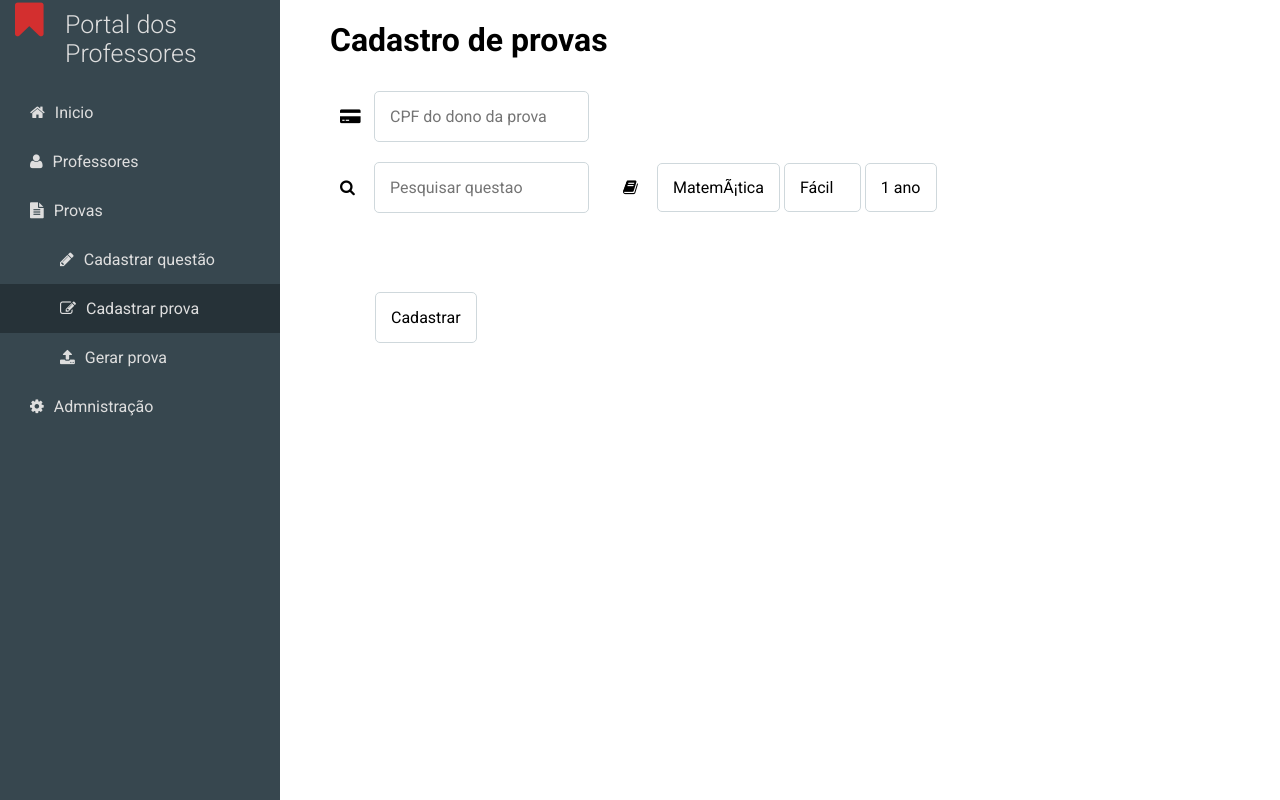
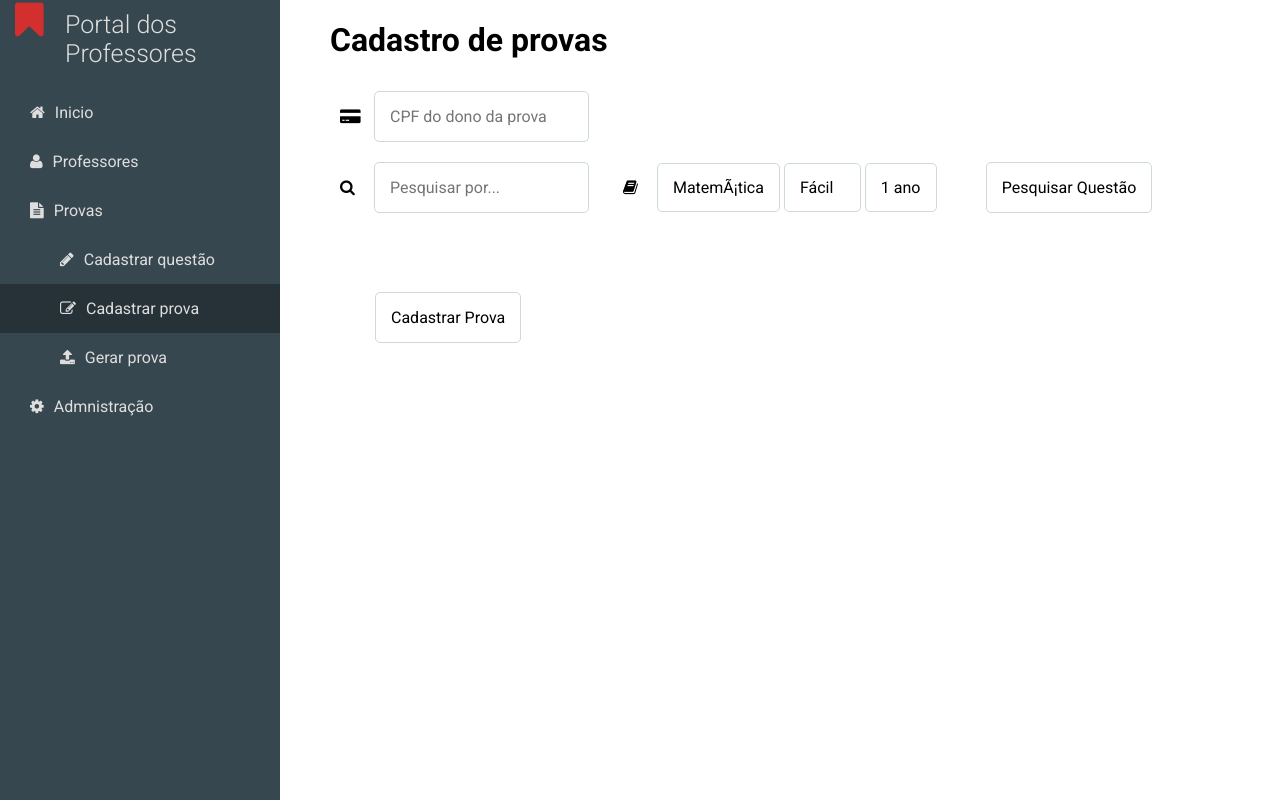
Before and after one commit to geraldo-fada/CadastroEscolar, a PHP site: page /cadastroProva.php in a window 1280 px wide. Run offline with PHP 8.4, Linux system fonts and the light colour scheme; data comes from the database, SQL or seed files in the repository.

Commit message:
Troca do "onblur" por um botão para pesquisas

```diff
--- a/public/cadastroProva.php
+++ b/public/cadastroProva.php
@@ -18,8 +18,7 @@
         <!-- PROCURAR QUESTAO -->
         <div class="form-input">
           <i class="fa fa-search" aria-hidden="true"></i>
-          <input type="text" name="nome_questao" maxlength="50" placeholder="Pesquisar questao"
-          onblur="getQuestaoProva();">
+          <input type="text" name="nome_questao" maxlength="50" placeholder="Pesquisar por..." />
         </div>
 
         <!-- DISCIPLINA -->
@@ -43,13 +42,15 @@
             <option>2 ano</option>
             <option>3 ano</option>
           </select>
+
+          <input type="button" value="Pesquisar Questão" onclick="getQuestaoProva();" />
         </div>
         <div id="query_table"></div>
 
         <br>
 
         <!-- CADASTRO -->
-        <input type="submit" name="cadastrar" value="Cadastrar">
+        <input type="submit" name="cadastrar" value="Cadastrar Prova">
 
       </form>
 
--- a/public/consultaDisciplina.php
+++ b/public/consultaDisciplina.php
@@ -8,13 +8,14 @@
       <div class="form-input">
          <i class="fa fa-search" aria-hidden="true"></i>
          <!-- INPUT -->
-         <input type="text" name="pesquisa" maxlength="10" placeholder="Pesquisar por..." size="50"
-                onblur="consultarCampo('Disciplina');">
+         <input type="text" name="pesquisa" maxlength="10" placeholder="Pesquisar por..." size="50" />
 
          <select name="campo">
             <option value="nome">Nome</option>
             <option value="tudo">Tudo</option>
          </select>
+
+         <input type="button" value="Pesquisar" onclick="consultarCampo('Disciplina');" />
       </div>
       <div id="query_validate_check"></div>
       <div id="resultado_query"></div>
--- a/public/consultaProfessor.php
+++ b/public/consultaProfessor.php
@@ -8,8 +8,7 @@
       <div class="form-input">
          <i class="fa fa-search" aria-hidden="true"></i>
          <!-- INPUT -->
-         <input type="text" name="pesquisa" maxlength="255" required="true" placeholder="Pesquisar por..." size="50"
-                onblur="consultarCampo('Professor');">
+         <input type="text" name="pesquisa" maxlength="255" placeholder="Pesquisar por..." size="50" />
 
          <select name="campo">
             <option value="cpf">CPF</option>
@@ -17,7 +16,10 @@
             <option value="disciplina_nome">Disciplina</option>
             <option value="turma_nome">Turma</option>
          </select>
+
+         <input type="button" value="Pesquisar" onclick="consultarCampo('Professor');"/>
       </div>
+
       <div id="query_validate_check"></div>
       <div id="resultado_query"></div>
 
--- a/public/consultaTurma.php
+++ b/public/consultaTurma.php
@@ -8,13 +8,14 @@
       <div class="form-input">
          <i class="fa fa-search" aria-hidden="true"></i>
          <!-- INPUT -->
-         <input type="text" name="pesquisa" maxlength="6" placeholder="Pesquisar por..." size="50"
-                onblur="consultarCampo('Turma');">
+         <input type="text" name="pesquisa" maxlength="6" placeholder="Pesquisar por..." size="50" />
 
          <select name="campo">
             <option value="nome">Nome</option>
             <option value="tudo">Tudo</option>
          </select>
+
+         <input type="button" value="Pesquisar" onclick="consultarCampo('Turma');">
       </div>
       <div id="query_validate_check"></div>
       <div id="resultado_query"></div>
--- a/public/geraProva.php
+++ b/public/geraProva.php
@@ -9,14 +9,13 @@
       <div class="form-input">
          <i class="fa fa-search" aria-hidden="true"></i>
          <!-- INPUT -->
-          <input type="text" name="pesquisa" maxlength="11"
-          placeholder="Pesquisar por..." size="50"
-          onblur="consultarCampo('Prova');">
+         <input type="text" name="pesquisa" maxlength="11" placeholder="Pesquisar por..." size="50" />
 
          <select name="campo">
             <option value="professor_cpf">CPF</option>
             <option value="tudo">Tudo</option>
          </select>
+         <input type="button" value="Pesquisar Prova" onclick="consultarCampo('Prova');" />
       </div>
       <div id="query_validate_check"></div>
 
```
Lines whose indentation alone changed are shown as unchanged.
